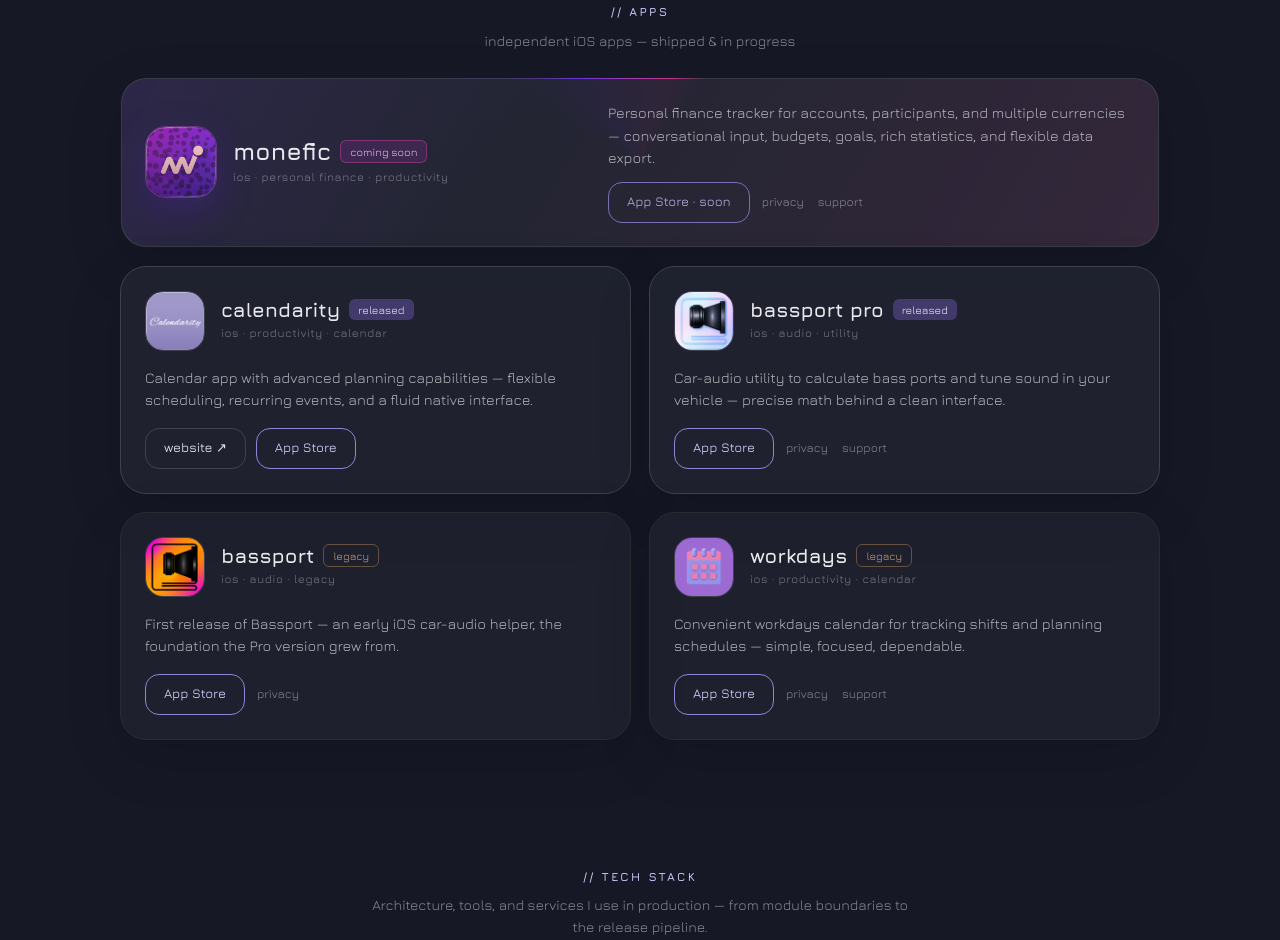
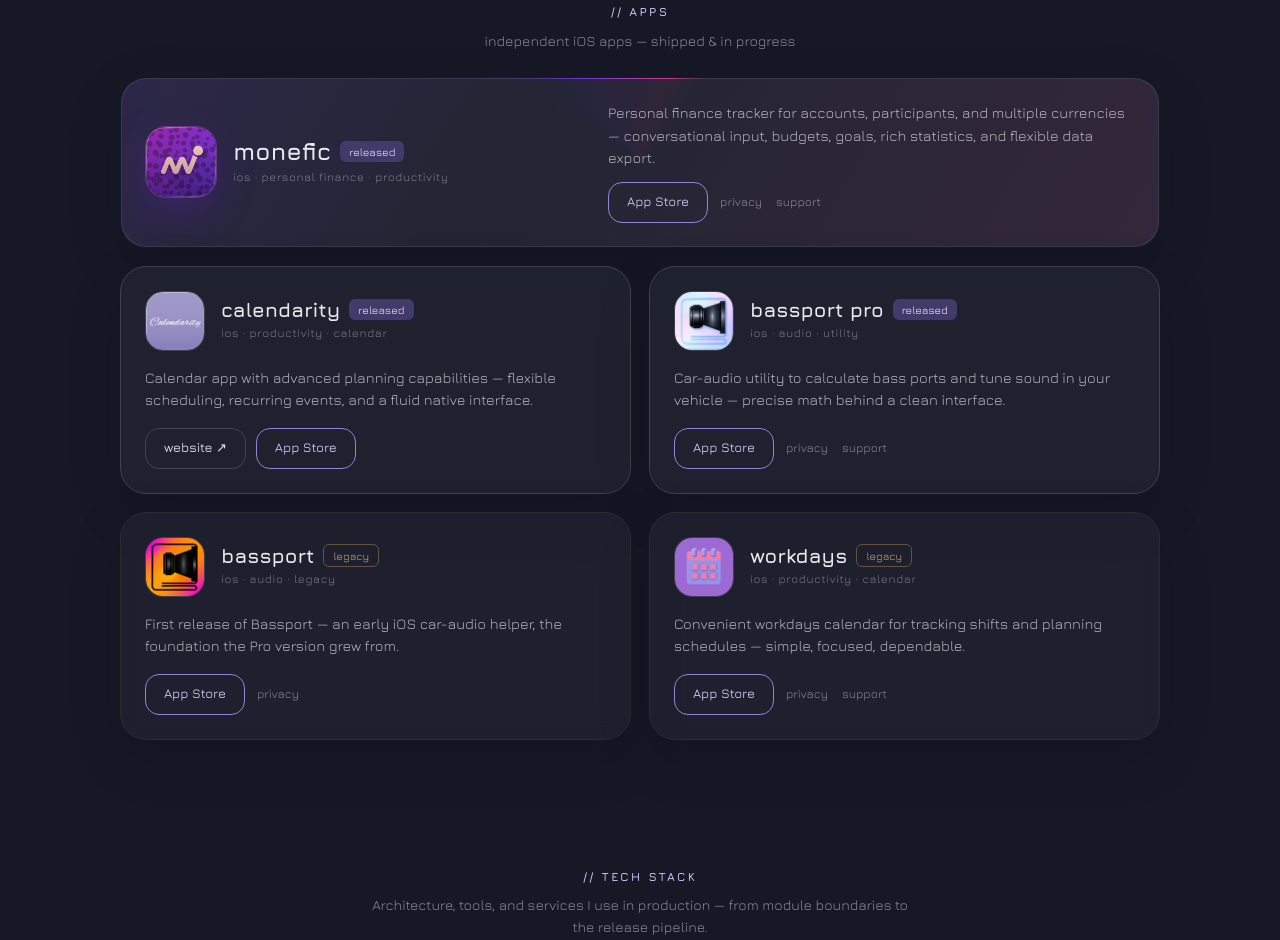
Before and after one commit to defolty/nesporov.dev, a plain HTML site: page index.html in a window 1280 px wide. Shown: the part 1339-2279 px from the top of the page. Drawn offline with nearby package versions, Linux system fonts and the light colour scheme.

Commit message:
Release Monefic on portfolio

```diff
--- a/index.html
+++ b/index.html
@@ -122,7 +122,7 @@
             <div class="project-header">
               <img src="./apps/app-icons/monefic.png?v=20260719" alt="Monefic app icon" width="72" height="72" loading="lazy" decoding="async" />
               <div>
-                <div class="project-title-row"><h2>monefic</h2><span class="tag tag-soon">coming soon</span></div>
+                <div class="project-title-row"><h2>monefic</h2><span class="tag tag-released">released</span></div>
                 <p class="project-meta">ios · personal finance · productivity</p>
               </div>
             </div>
@@ -130,7 +130,7 @@
               Personal finance tracker for accounts, participants, and multiple currencies — conversational input, budgets, goals, rich statistics, and flexible data export.
             </p>
             <div class="project-actions">
-              <span class="btn btn-primary btn-disabled" aria-disabled="true">App Store · soon</span>
+              <a class="btn btn-primary" href="https://apps.apple.com/am/app/monefic/id6792517737" target="_blank" rel="noopener noreferrer">App Store</a>
               <a class="text-link" href="/apps/monefic/privacy-policy.html">privacy</a>
               <a class="text-link" href="/apps/monefic/support.html">support</a>
             </div>
```
Also changed, not shown: 1 other file.
